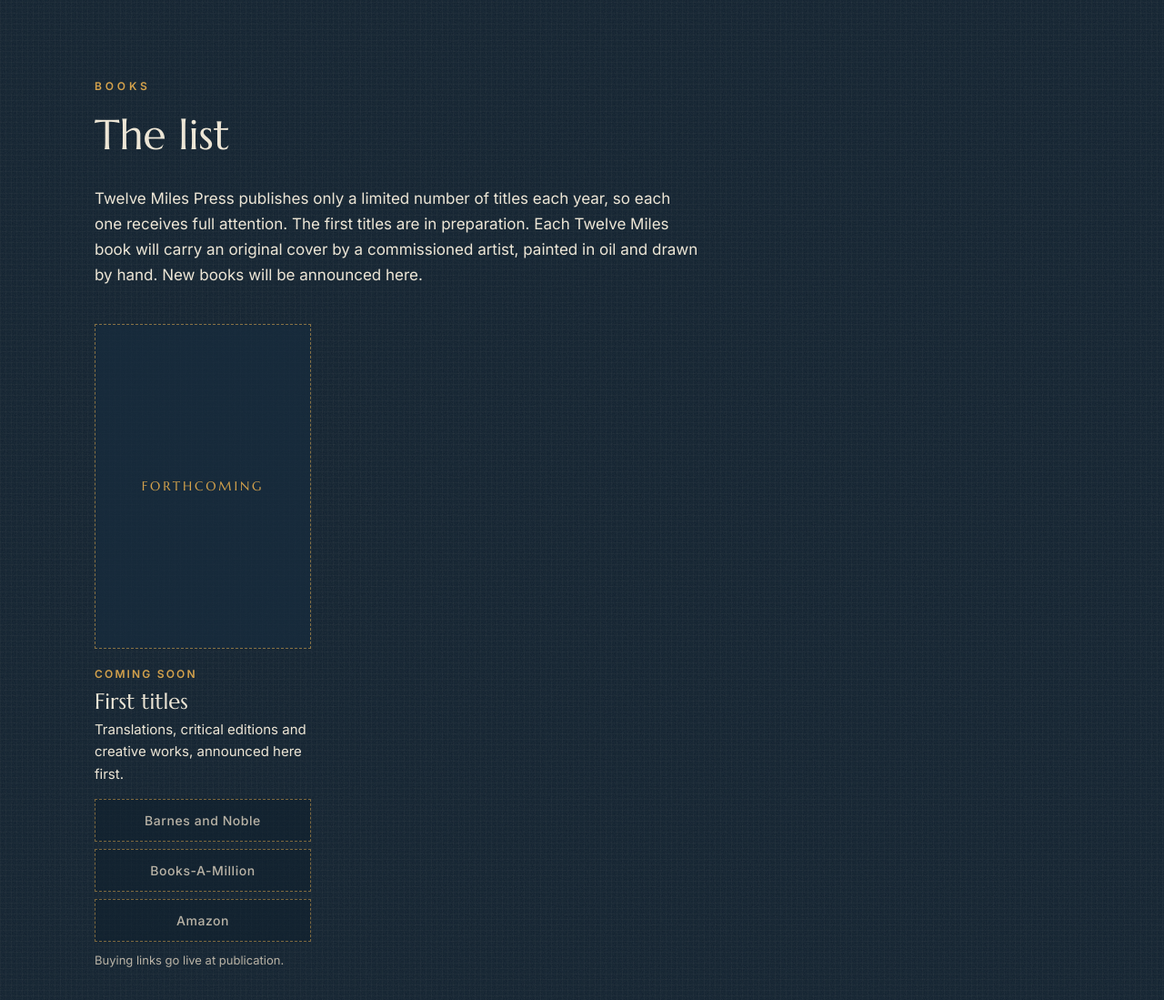
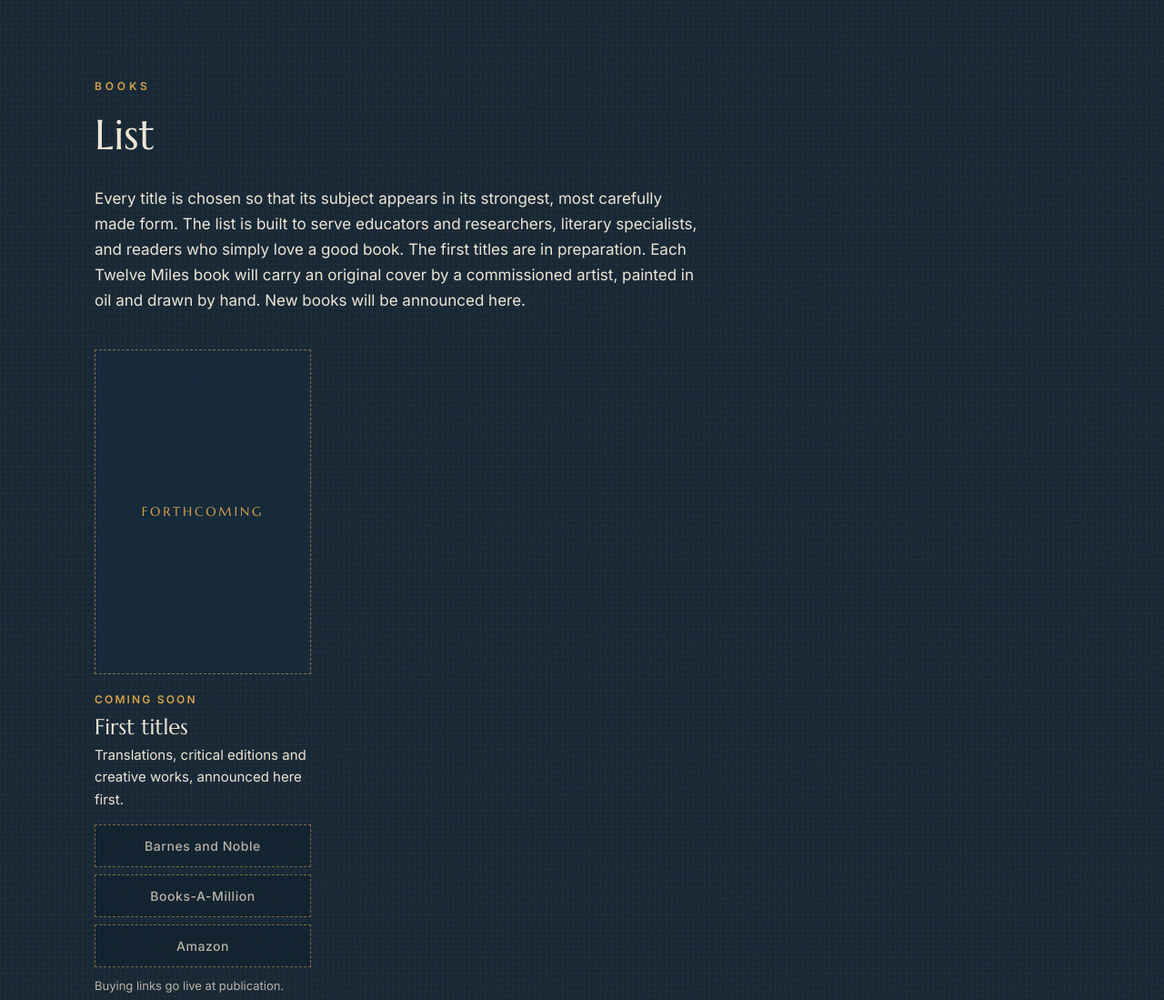
Before and after one commit to ikeamjohnson/twelvemilespress, a plain HTML site: page index.html in a window 1280 px wide. Shown: the part 2080-3179 px from the top of the page at 91% size. Drawn offline with Linux system fonts and the light colour scheme.

Commit message:
Add files via upload

```diff
--- a/index.html
+++ b/index.html
@@ -265,8 +265,8 @@
   <section id="books">
     <div class="wrap">
       <p class="eyebrow">Books</p>
-      <h2>The list</h2>
-      <p class="body">Twelve Miles Press publishes only a limited number of titles each year, so each one receives full attention. The first titles are in preparation. Each Twelve Miles book will carry an original cover by a commissioned artist, painted in oil and drawn by hand. New books will be announced here.</p>
+      <h2>List</h2>
+      <p class="body">Every title is chosen so that its subject appears in its strongest, most carefully made form. The list is built to serve educators and researchers, literary specialists, and readers who simply love a good book. The first titles are in preparation. Each Twelve Miles book will carry an original cover by a commissioned artist, painted in oil and drawn by hand. New books will be announced here.</p>
       <div class="shelf">
         <!--
           To add a book, copy this block, replace the placeholder cover with
@@ -337,7 +337,7 @@
         <div>
           <h3>Good to know</h3>
           <ul class="notes">
-            <li>Only a limited number of titles are published each year, so every submission is read closely and chosen carefully.</li>
+            <li>Selection is highly competitive, and each acceptance reflects a strong fit with the press.</li>
             <li>There is no reading fee, and no agent is needed.</li>
             <li>First-time, emerging, independent and non-academic writers are warmly welcome.</li>
             <li>Simultaneous submissions are welcome; please send word if your work is accepted elsewhere.</li>
```
